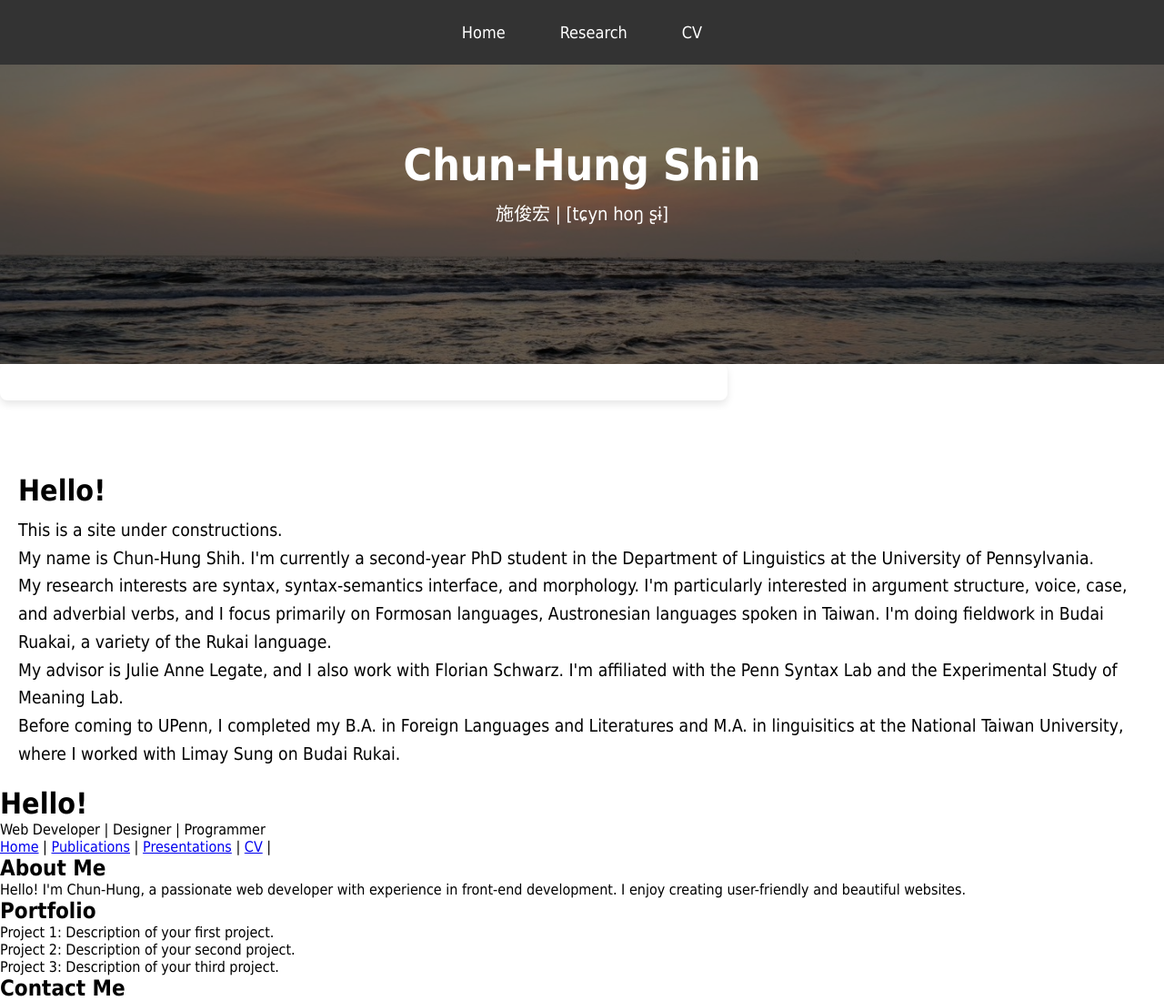
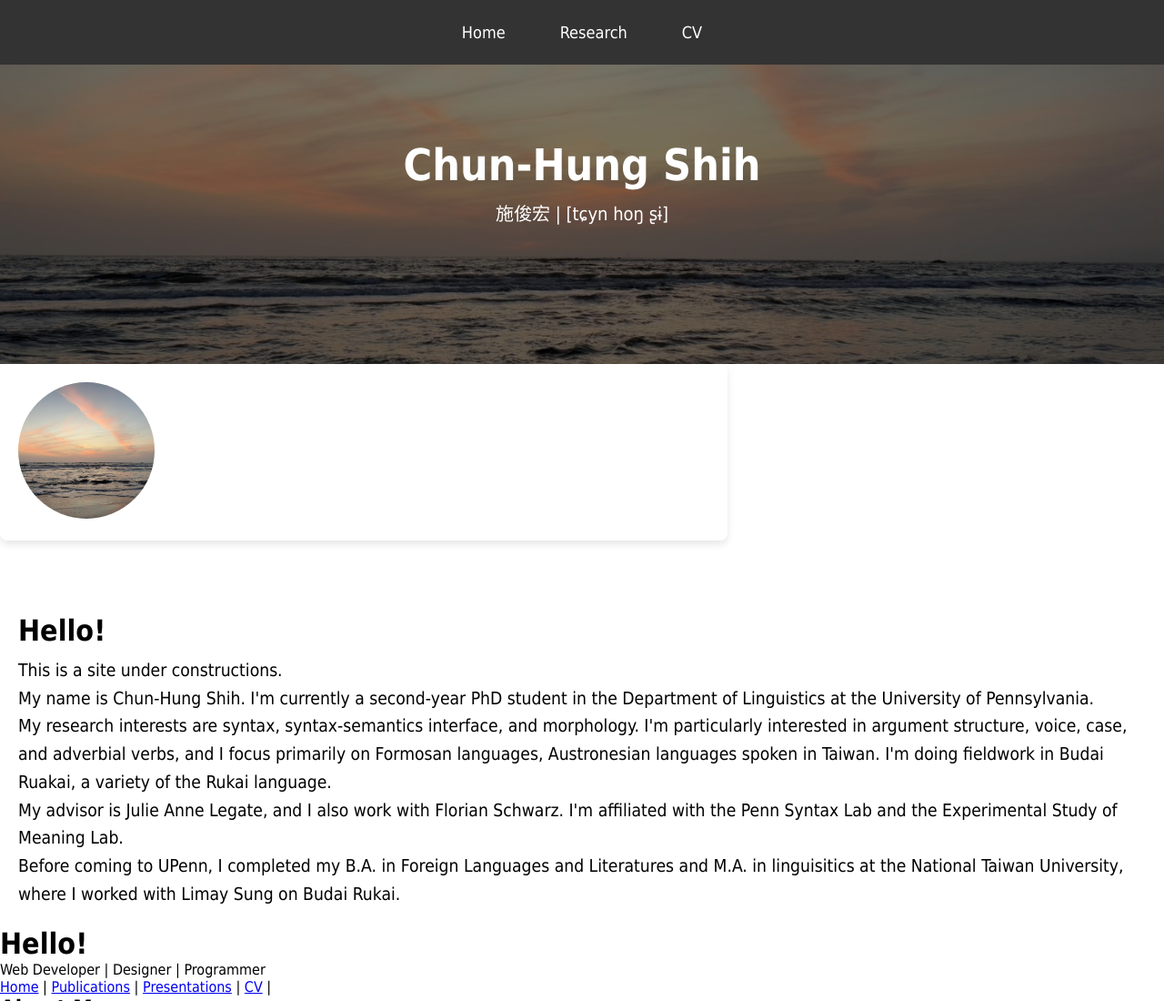
Before and after one commit to chunhungshih/chunhungshih.github.io, a plain HTML site: page index.html in a window 1280 px wide. Shown: the top 1100 px of the page at 91% size. Drawn offline with Linux system fonts and the light colour scheme.

Commit message:
Update index.html

```diff
--- a/index.html
+++ b/index.html
@@ -95,7 +95,7 @@
 
   <div class="profile-container">
         <div class="profile-photo">
-        <img= url('banner.jpg')>
+        <img src="https://github.com/chunhungshih/chunhungshih.github.io/blob/main/banner.jpg" alt="Profile Photo">
     </div>
   </div>
 
```
